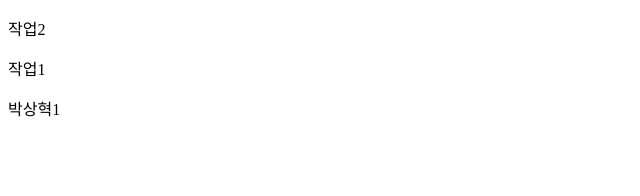
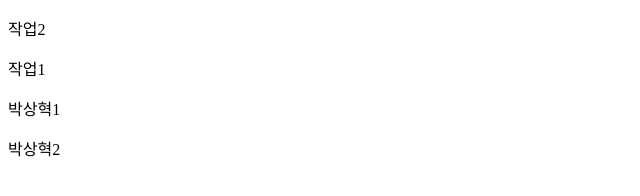
Before and after one commit to ksbyeol93/team_test, a plain HTML site: page index.html in a window 1280 px wide. Shown: the full height of the page, 0-640 px from the left. Drawn offline with Linux system fonts and the light colour scheme.

Commit message:
sanghyuk2

```diff
--- a/index.html
+++ b/index.html
@@ -11,5 +11,6 @@
 <p>작업2</p>
   <p>작업1</p>
   <p>박상혁1</p>
+  <p>박상혁2</p>
 </body>
 </html>
```
